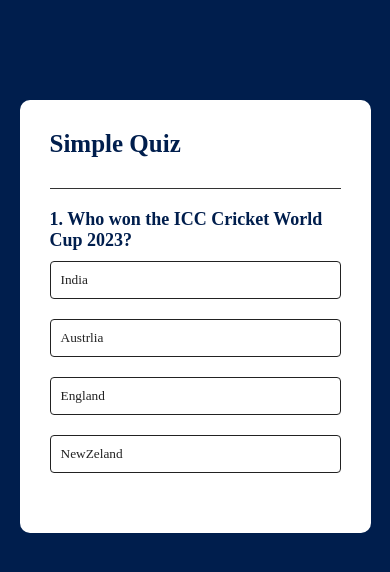
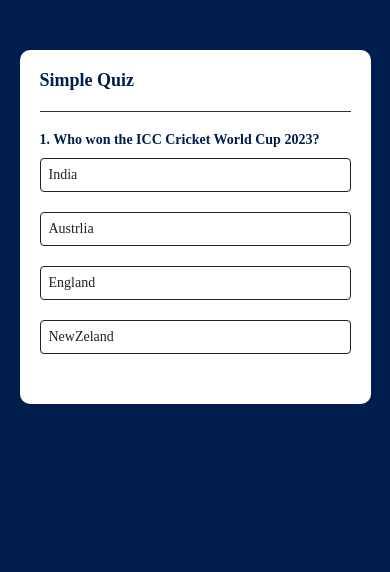
Before and after one commit to satyam56-svg/Quiz, a plain HTML site: page index.html in a window 390 px wide. Drawn offline with Linux system fonts and the light colour scheme.

Commit message:
second commit

```diff
--- a/style.css
+++ b/style.css
@@ -79,3 +79,52 @@
 .incorrect {
     background: #ff9393;
 }
+
+/* ✅ Tablet View */
+@media (max-width: 768px) {
+    .app {
+        padding: 25px;
+        margin: 70px auto 0;
+    }
+
+    .app h1 {
+        font-size: 22px;
+        padding-bottom: 25px;
+    }
+
+    .quiz h2 {
+        font-size: 16px;
+    }
+
+    #next-btn {
+        width: 120px;
+        padding: 8px;
+    }
+}
+
+/* ✅ Mobile View */
+@media (max-width: 480px) {
+    .app {
+        padding: 20px;
+        margin: 50px auto 0;
+    }
+
+    .app h1 {
+        font-size: 18px;
+        padding-bottom: 20px;
+    }
+
+    .quiz h2 {
+        font-size: 14px;
+    }
+
+    .btn {
+        padding: 8px;
+        font-size: 14px;
+    }
+
+    #next-btn {
+        width: 100%;
+        padding: 10px;
+    }
+}
```
